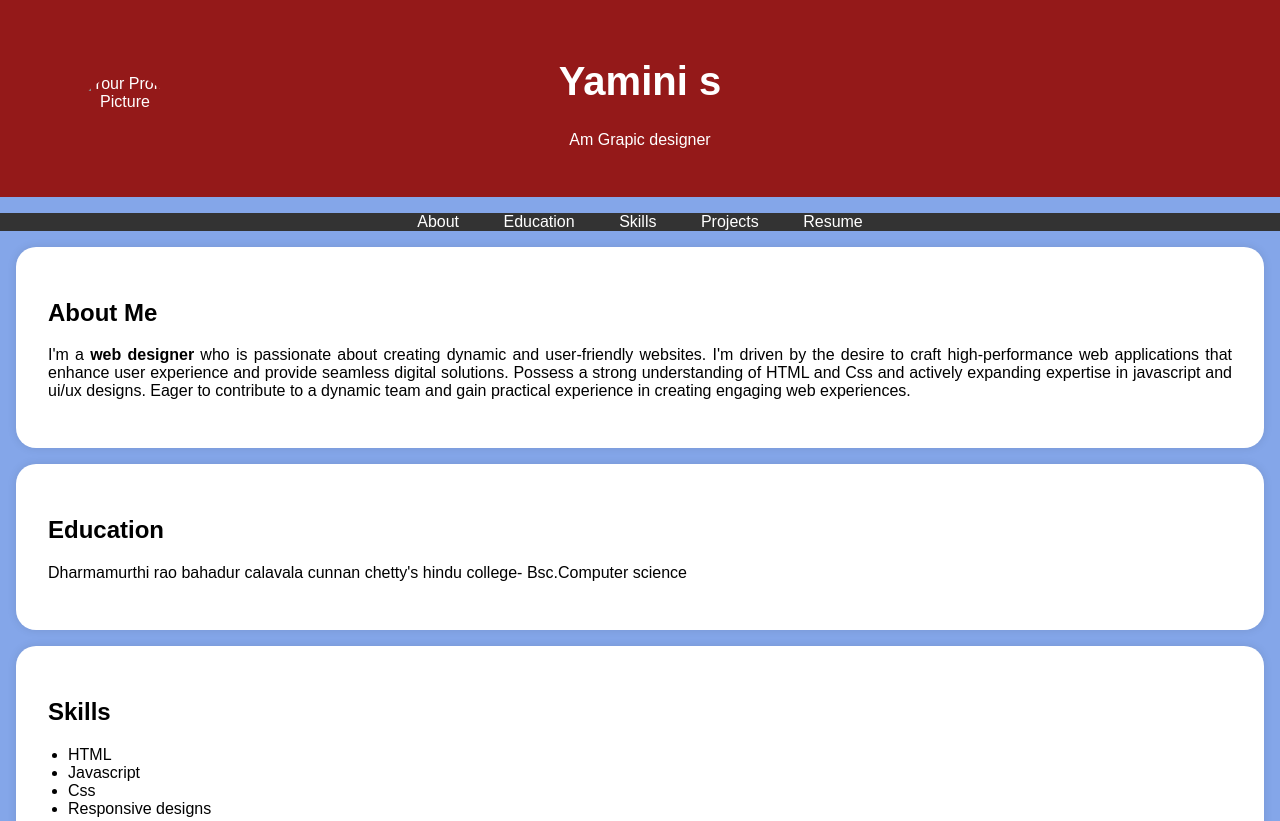
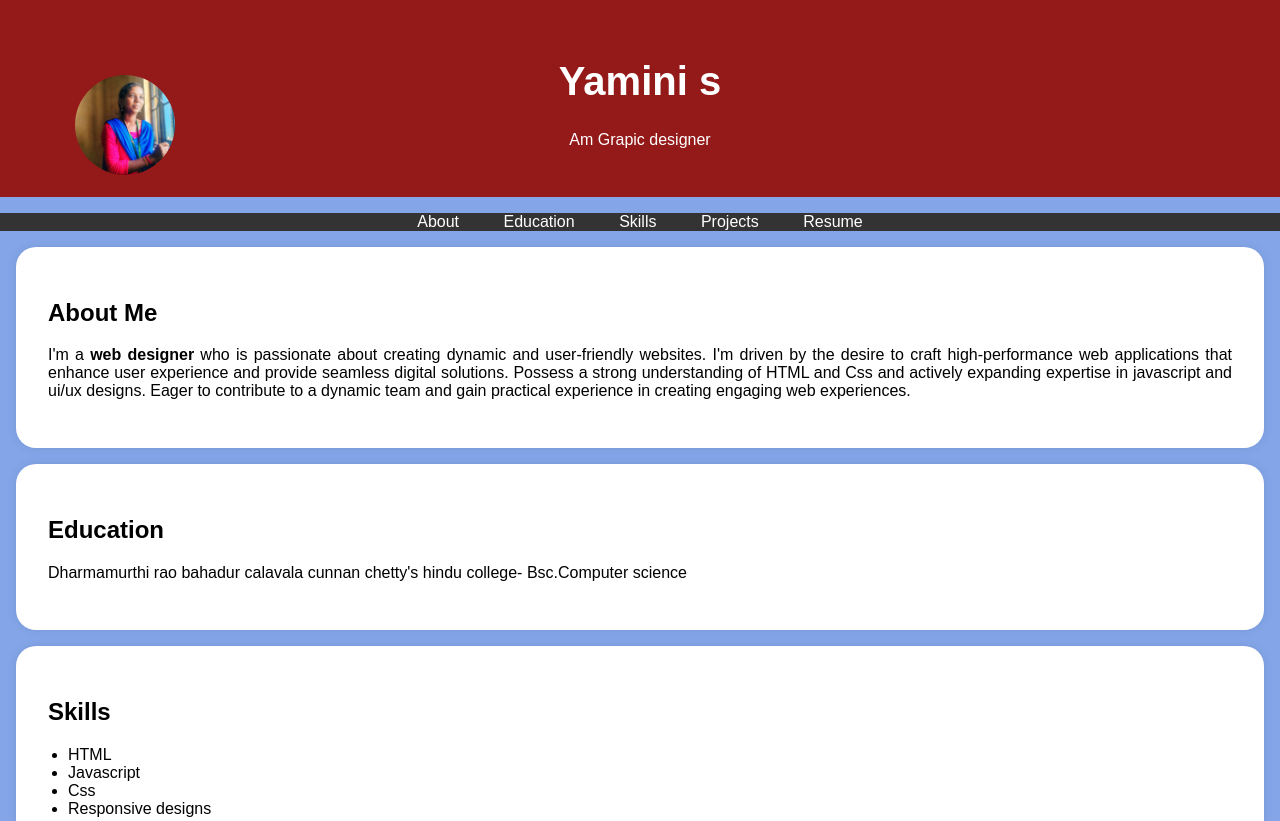
Before and after one commit to YAMINI2468/digital-portfolio-, a plain HTML site: page index.html in a window 1280 px wide. Shown: the top 821 px of the page. Drawn offline with Linux system fonts and the light colour scheme.

Commit message:
index.html

```diff
--- a/index.html
+++ b/index.html
@@ -95,7 +95,7 @@
     <header>
         <div class="header-content">
             <!-- Add your profile picture here -->
-            <img src="yamini.jpg" alt="Your Profile Picture" class="profile-picture">
+            <img src="1000134904 (1).jpg" alt="Your Profile Picture" class="profile-picture">
             <h1>Yamini s</h1>
             <p>Am Grapic designer</p>
         </div>
```
